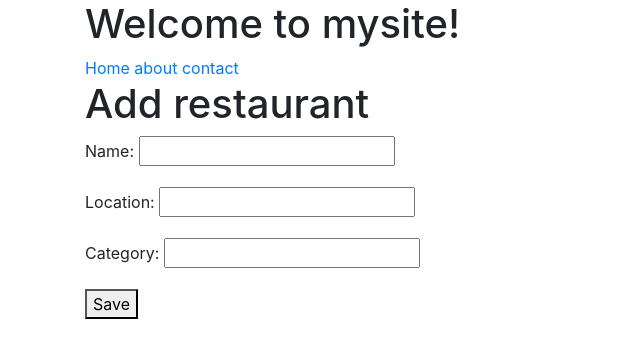
After one commit to 01shobitha/New_django_project, a Django app: page /restaurants/create/ in a window 1280 px wide. The commit adds this page. Shown: the top 358 px of the page, without its empty margins (0-640 px from the left). Run offline with Django 3.2, Linux system fonts and the light colour scheme; some libraries are stand-ins or nearby versions.

Commit message:
django forms

```diff
--- a/mysite/mysite/urls.py
+++ b/mysite/mysite/urls.py
@@ -24,13 +24,15 @@ from restaurants.views import (
      restaurant_listview,
      RestaurantListView,
      RestaurantDetailView,
+     restaurants_createview
      )
 
 urlpatterns = [
     url(r'^admin/', admin.site.urls),
     url(r'^$', TemplateView.as_view(template_name='home.html')),
     url(r'^restaurants/$', RestaurantListView.as_view()),
-    url(r'^restaurants/(?P<rest_id>\w+)$', RestaurantDetailView.as_view()),
+    url(r'^restaurants/create/$',restaurants_createview),
+    url(r'^restaurants/(?P<slug>[\w-]+)/$', RestaurantDetailView.as_view()),
     #url(r'^restaurants/asian/$', AsianFusionRestaurantListView.as_view()),
 
     url(r'^about/$', TemplateView.as_view(template_name='about.html')),
--- /dev/null
+++ b/mysite/restaurants/forms.py
@@ -0,0 +1,12 @@
+from django import forms
+
+class RestaurantCreateview(forms.Form):
+    name            = forms.CharField()
+    location        = forms.CharField(required=False)
+    category        = forms.CharField(required=False)
+
+    def clean_name(self):
+        name=self.cleaned_data.get("name")
+        if name=="hello":
+            raise forms.ValidationError("not a valid name")
+        return name
--- /dev/null
+++ b/mysite/restaurants/templates/restaurants/form.html
@@ -0,0 +1,19 @@
+{% extends "base.html" %}
+{% block head_title %}Add restaurant| {{block.super}} {% endblock head_title %}
+
+{% block content %}
+<h1>Add restaurant</h1>
+
+{%if errors%}
+{{errors}}
+{%endif%}
+<form method='POST'>{% csrf_token %}
+
+  {{form.as_p}}
+  <button type='submit'>Save</button>
+</form>
+{% endblock content %}
+
+<!-- <input type= 'text' name='name' placeholder="your title"></br>
+<input type= 'text' name='location' placeholder="your location"></br>
+<input type= 'text' name='category' placeholder="the title"></br> -->
--- a/mysite/restaurants/templates/restaurants/restaurantlocation_list.html
+++ b/mysite/restaurants/templates/restaurants/restaurantlocation_list.html
@@ -6,7 +6,8 @@
 
 <ul>
   {% for obj in object_list %}
-    <li>{{obj}}<br/>{{ obj.name }} {{ obj.location}} {{ obj.category}} {{ obj.timestamp }}{{obj.updated}}</li>
+    <li><a href ='/restaurants/{{ obj.slug }}/'>{{ obj }}</a><br/>
+      {{ obj.name }} {{ obj.location}} {{ obj.category}} {{ obj.timestamp }}{{obj.updated}}</li>
   {% endfor %}
 </ul>
 {% endblock content %}
--- a/mysite/restaurants/views.py
+++ b/mysite/restaurants/views.py
@@ -1,17 +1,40 @@
 from django.db.models import Q
-from django.http import HttpResponse
+from django.http import HttpResponse, HttpResponseRedirect
 from django.shortcuts import render, get_object_or_404
 from django.views import View
 from django.views.generic.base import TemplateView
 from django.views.generic.list import ListView
 from  django.views.generic.detail import DetailView
+from .forms import RestaurantCreateview
+from .models import RestaurantLocation
 
-from .models import RestaurantLocation
+def restaurants_createview(request):
+    form=RestaurantCreateview(request.POST or None)
+    errors=None
+    if form.is_valid():
+        obj=RestaurantLocation.objects.create(
+            name=form.cleaned_data.get('name'),
+            location=form.cleaned_data.get('location'),
+            category=form.cleaned_data.get('category')
+        )
+        return HttpResponseRedirect("/restaurants/")
+    if form.errors:
+        errors=form.errors
+
+    template_name  = 'restaurants/form.html'
+    context        = {"form":form ,"errors":errors}
+    return render(request, template_name, context)
 
 def restaurant_listview(request):
     template_name  = 'restaurants/restaurants_list.html'
     queryset       = RestaurantLocation.objects.all()
     context        = { "object_list":queryset }
+    return render(request, template_name, context)
+
+def restaurant_detailview(request, pk):
+    template_name  = 'restaurants/restaurantlocation_detail.html'
+    obj       = RestaurantLocation.objects.get(pk = pk)
+    context        = { "object":obj }
     return render(request, template_name, context)
 
 class RestaurantListView(ListView):
@@ -28,9 +51,9 @@ class RestaurantListView(ListView):
         return queryset
 
 class RestaurantDetailView(DetailView):
-    queryset=RestaurantLocation.objects.all()
+    queryset=RestaurantLocation.objects.all()#filter(category__iexact='asian')
 
-    def get_object(self, *args, **kwargs):
-        rest_id=self.kwargs.get('rest_id')
-        obj=get_object_or_404(RestaurantLocation, id=rest_id) #you can also do pk=rest_id
-        return obj
+    # def get_object(self, *args, **kwargs):
+    #     rest_id=self.kwargs.get('rest_id')
+    #     obj=get_object_or_404(RestaurantLocation, id=rest_id) #you can also do pk=rest_id
+    #     return obj
```
Also changed, not shown: mysite/restaurants/utils.py (+7 -1 lines), mysite/db.sqlite3.
